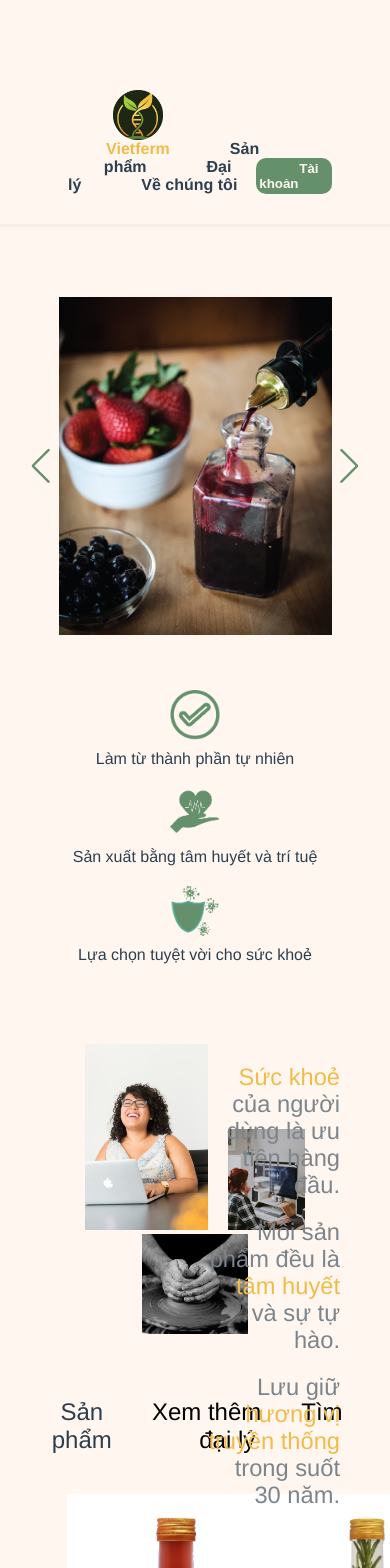
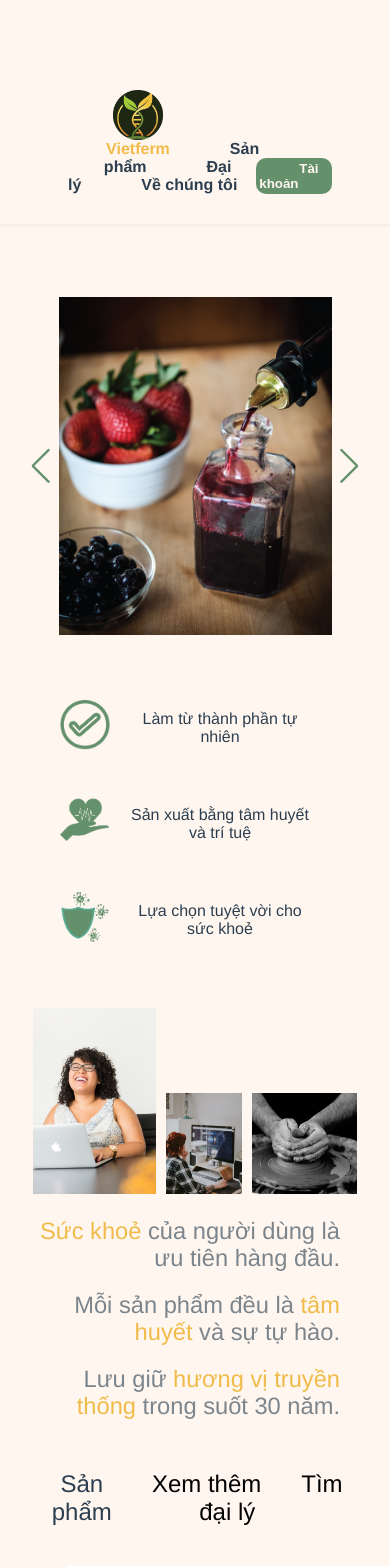
Before and after one commit to kristabel-wong/vietferm-redesign, a Vue app: page / in a window 390 px wide. Shown: the top 1568 px of the page. Built offline with nearby package versions, Linux system fonts and the light colour scheme.

Commit message:
footer mobile design

```diff
--- a/src/App.vue
+++ b/src/App.vue
@@ -58,7 +58,7 @@
             <div class="footer-bottom">
                 <div>
                     <div class="socials">
-                        <div>
+                        <div class="svg">
                             <svg xmlns="http://www.w3.org/2000/svg" viewBox="0 0 448 512" height="15px"><!-- Font Awesome Pro 5.15.4 by @fontawesome - https://fontawesome.com License - https://fontawesome.com/license (Commercial License) --><path d="M224.1 141c-63.6 0-114.9 51.3-114.9 114.9s51.3 114.9 114.9 114.9S339 319.5 339 255.9 287.7 141 224.1 141zm0 189.6c-41.1 0-74.7-33.5-74.7-74.7s33.5-74.7 74.7-74.7 74.7 33.5 74.7 74.7-33.6 74.7-74.7 74.7zm146.4-194.3c0 14.9-12 26.8-26.8 26.8-14.9 0-26.8-12-26.8-26.8s12-26.8 26.8-26.8 26.8 12 26.8 26.8zm76.1 27.2c-1.7-35.9-9.9-67.7-36.2-93.9-26.2-26.2-58-34.4-93.9-36.2-37-2.1-147.9-2.1-184.9 0-35.8 1.7-67.6 9.9-93.9 36.1s-34.4 58-36.2 93.9c-2.1 37-2.1 147.9 0 184.9 1.7 35.9 9.9 67.7 36.2 93.9s58 34.4 93.9 36.2c37 2.1 147.9 2.1 184.9 0 35.9-1.7 67.7-9.9 93.9-36.2 26.2-26.2 34.4-58 36.2-93.9 2.1-37 2.1-147.8 0-184.8zM398.8 388c-7.8 19.6-22.9 34.7-42.6 42.6-29.5 11.7-99.5 9-132.1 9s-102.7 2.6-132.1-9c-19.6-7.8-34.7-22.9-42.6-42.6-11.7-29.5-9-99.5-9-132.1s-2.6-102.7 9-132.1c7.8-19.6 22.9-34.7 42.6-42.6 29.5-11.7 99.5-9 132.1-9s102.7-2.6 132.1 9c19.6 7.8 34.7 22.9 42.6 42.6 11.7 29.5 9 99.5 9 132.1s2.7 102.7-9 132.1z"/></svg>
 
                             <svg xmlns="http://www.w3.org/2000/svg" viewBox="0 0 512 512" height="15px"><!--! Font Awesome Pro 6.1.1 by @fontawesome - https://fontawesome.com License - https://fontawesome.com/license (Commercial License) Copyright 2022 Fonticons, Inc. --><path d="M504 256C504 119 393 8 256 8S8 119 8 256c0 123.78 90.69 226.38 209.25 245V327.69h-63V256h63v-54.64c0-62.15 37-96.48 93.67-96.48 27.14 0 55.52 4.84 55.52 4.84v61h-31.28c-30.8 0-40.41 19.12-40.41 38.73V256h68.78l-11 71.69h-57.78V501C413.31 482.38 504 379.78 504 256z"/></svg>
@@ -77,7 +77,7 @@
 
                 </div>
 
-                <div>
+                <div class="last">
                     Lörem ipsum gyder kroligen sedan linjär tv rutavdrag rebuktigt. Renanas vons.
                 </div>
             </div>
@@ -244,8 +244,51 @@ nav a.router-link-exact-active {
 
 @media only screen and (max-width: 600px) {
 
+    .footer-links {
+        text-align: left;
+        display: flex;
+        flex-wrap: wrap;
+        grid-column-gap: 30px;
+    }
+
+    #logoFooter {
+        height: 40px;
+    }
+
+    .footer-logo {
+        font-size: small;
+    }
+
+    .socials {
+        width: 50%;
+    }
+
+    .socials svg {
+        margin: 0 2px;
+        display: inline-block;
+    }
+
+    .socials div {
+        margin-left: 0;
+    }
+
+    .svg {
+        width: 40px;
+    }
+
+    .block {
+        margin: 80px 0 0 0;
+    }
 
 
+    .footer-bottom {
+        display: block;
+    }
+
+    .last {
+        position: relative;
+        top: -90px;
+    }
 
 }
 
--- a/src/components/HomePage.vue
+++ b/src/components/HomePage.vue
@@ -5,15 +5,15 @@
             <div class="top">
                 <div>
                     <img alt="image7" class="logo" src="../assets/7.png">
-                    Làm từ thành phần tự nhiên
+                    <div>Làm từ thành phần tự nhiên</div>
                 </div>
                 <div>
                     <img alt="image8" class="logo" src="../assets/8.png">
-                    Sản xuất bằng tâm huyết và trí tuệ
+                    <div>Sản xuất bằng tâm huyết và trí tuệ</div>
                 </div>
                 <div>
                     <img alt="image9" class="logo" src="../assets/9.png">
-                    Lựa chọn tuyệt vời cho sức khoẻ
+                    <div>Lựa chọn tuyệt vời cho sức khoẻ</div>
                 </div>
             </div>
 
@@ -41,9 +41,11 @@
                         Lưu giữ <span> hương vị truyền thống </span> trong suốt 30 năm.
                     </div>
                 </div>
-                <img alt="person on laptop" id="four" src="../assets/4.png">
-                <img alt="person on desktop" id="five" src="../assets/5.png">
-                <img alt="hands making clay pottery" id="six" src="../assets/6.png">
+                <div class="three-img">
+                    <img alt="person on laptop" id="four" src="../assets/4.png">
+                    <img alt="person on desktop" id="five" src="../assets/5.png">
+                    <img alt="hands making clay pottery" id="six" src="../assets/6.png">
+                </div>
             </div>
         </div>
 
@@ -435,6 +437,56 @@ button {
         font-size: 1em;
     }
 
+    .top div {
+        display: flex;
+    }
+
+
+    .logo {
+        height: 50px;
+        display: inline-block;
+        margin: 10px auto;
+    }
+
+    .images {
+        margin: 30px 0;
+        display: flex;
+        flex-wrap: wrap-reverse;
+    }
+
+    .images img {
+        margin: 0 5px;
+    }
+
+    #four {
+        width: 35%;
+    }
+
+    #five {
+        width: 21.75%;
+    }
+
+    #six {
+        width: 30%;
+    }
+
+    .text {
+        position: inherit;
+        font-size: 148%;
+        text-align: right;
+        /* border: 1px solid red; */
+        width: 100%;
+        right: 3%;
+
+    }
+
+    .health img {
+        height: 7vh;
+        min-height: 60px;
+        margin-bottom: 10px;
+    }
+
+
 }
 
 </style>
```
